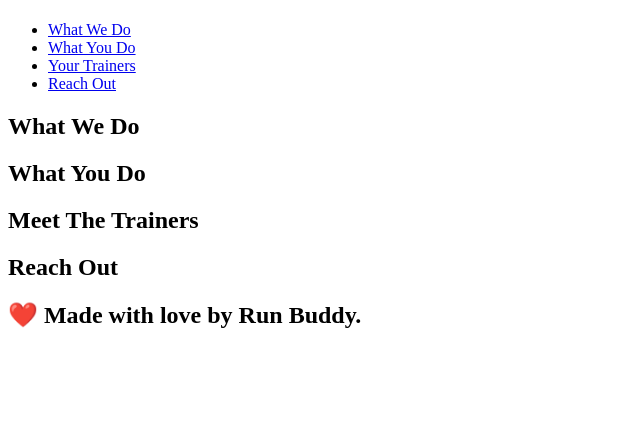
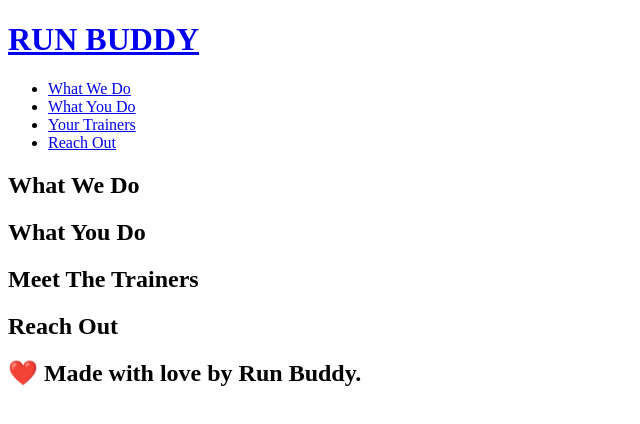
Before and after one commit to Frankenshtien/run-buddy, a plain HTML site: page index.html in a window 1280 px wide. Shown: the whole page, without its empty margins (0-640 px from the left). Drawn offline with Linux system fonts and the light colour scheme.

Commit message:
fixed 'run buddy' link

```diff
--- a/index.html
+++ b/index.html
@@ -9,7 +9,7 @@
     <!--navigation-->
     <header>
         <h1>
-            <a href="/"RUN BUDDY</a>
+            <a href="/">RUN BUDDY</a>
         </h1>
         <nav>
             <!--Unordered list element-->
```
